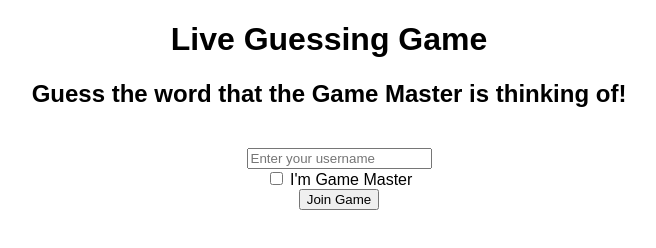
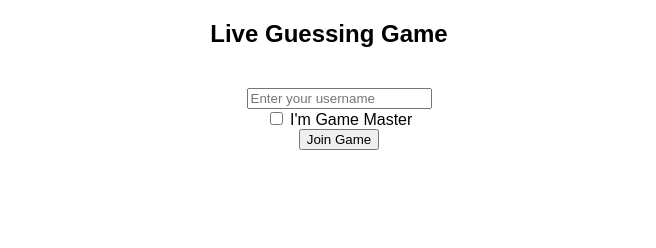
Before and after one commit to Yanms18/Live-guessing-game, a website: page Index.html in a window 1280 px wide. Shown: the whole page, without its empty margins (311-967 px from the left). Drawn offline with nearby package versions, Linux system fonts and the light colour scheme; no server answers.

Commit message:
Refactor Index.html and Styles.css: swap h1 and h2 tags for better hierarchy; clean up CSS styles

```diff
--- a/Index.html
+++ b/Index.html
@@ -6,8 +6,7 @@
     <link rel="stylesheet" href="styles.css">
   </head>
   <body>
-    <h1>Live Guessing Game</h1>
-    <h2>Guess the word that the Game Master is thinking of!</h2>
+    <h2>Live Guessing Game</h2>
     <div id="login">
       <input type="text" id="username" placeholder="Enter your username">
       <label>
--- a/Styles.css
+++ b/Styles.css
@@ -3,14 +3,11 @@ body {
   margin: 20px;
 }
 
-h1 {
+h2 {
   text-align: center;
 }
 
-h2 {
-  text-align: center;
-  margin-top: 20px;
-}
+
 
 #login {
     display: flex;
```
